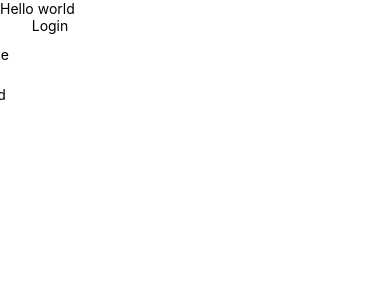
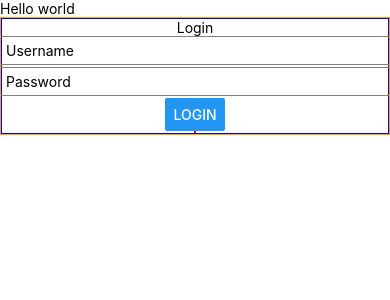
Before and after one commit to Csprier/grimoireClientNative, a React Native app: screen / in a window 390 px wide. Shown: the top 300 px of the page. Built offline with nearby package versions, Linux system fonts and the light colour scheme.

Commit message:
Fixed width and height dimensions of app.js and login.js to take the entire view dimensions by importing Dimensions from react-native

```diff
--- a/App.js
+++ b/App.js
@@ -5,12 +5,12 @@
 
 import React, {Fragment} from 'react';
 import {
+  Dimensions,
   SafeAreaView,
+  ScrollView,
   StyleSheet,
-  ScrollView,
-  View,
   Text,
-  StatusBar,
+  View
 } from 'react-native';
 
 import Login from './components/Login';
@@ -30,10 +30,12 @@ const App = () => {
   );
 };
 
+let ScreenHeight = Dimensions.get("window").height;
+let ScreenWidth = Dimensions.get("window").width;
 const styles = StyleSheet.create({
   scrollView: {
-    width: 100,
-    height: 100
+    height: ScreenHeight,
+    width: ScreenWidth,
   },
   body: {
     flex: 1
--- a/components/Login.js
+++ b/components/Login.js
@@ -1,6 +1,7 @@
 import React, { Fragment, Component } from 'react';
 import {
   Button,
+  Dimensions,
   KeyboardAvoidingView,
   SafeAreaView,
   StyleSheet,
@@ -24,28 +25,29 @@ export default class Login extends Component {
   _submitLoginInfo = () => {
     const username = this.state.username,
           password = this.state.password;
-    alert(username, password);
+    console.log(`${username}, ${password}`);
   }
 
   render() {
     return (
-      <KeyboardAvoidingView behavior="padding" style={styles.container}>
       <SafeAreaView>
         <ScrollView style={styles.scrollView}>
           <View style={styles.body}>
             <Text>Login</Text>
             <TextInput
-                style={{ height: 40 }}
+              style={styles.textInput}
               placeholder="Username"
-                onChangeText={(username) => this.setState({ username: username })}
-                value={this.state.username}
+              onChangeText={(text) => this.setState({ username: text })}
             />
             <TextInput
-                style={{ height: 40 }}
+              style={styles.textInput}
               placeholder="Password"
-                onChangeText={(password) => this.setState({ password: password })}
-                value={this.state.password}
+              onChangeText={(text) => this.setState({ password: text })}
             />
+            <Button
+              title="login"
+              onPress={() => alert(this.state.username, this.state.password)}
+            >Login</Button>
             <View style={styles.container}>
               <Text>{this.state.username}</Text>
               <Text>{this.state.password}</Text>
@@ -53,22 +55,37 @@ export default class Login extends Component {
           </View>
         </ScrollView>
       </SafeAreaView>
-      </KeyboardAvoidingView>
     );
   }
 }
-
+let ScreenHeight = Dimensions.get("window").height;
+let ScreenWidth = Dimensions.get("window").width;
 const styles = StyleSheet.create({
   scrollView: {
     flex: 1,
-    // width: 100,
-    // height: 100
+    height: ScreenHeight,
+    width: ScreenWidth,
+    borderColor: 'orange',
+    borderWidth: 1
   },
   body: {
     flex: 1,
-    alignItems: 'center'
+    alignItems: 'center',
+    borderColor: 'blue',
+    borderWidth: 1
   },
   container: {
-    flex: 1
+    flex: 1,
+    borderColor: 'red',
+    borderWidth: 1
+  },
+  textInput: {
+    flex: 1,
+    height: 40,
+    width: ScreenWidth,
+    padding: 5,
+    marginBottom: 2,
+    borderColor: 'gray',
+    borderWidth: 1
   }
 });
```
Lines whose indentation alone changed are shown as unchanged.
